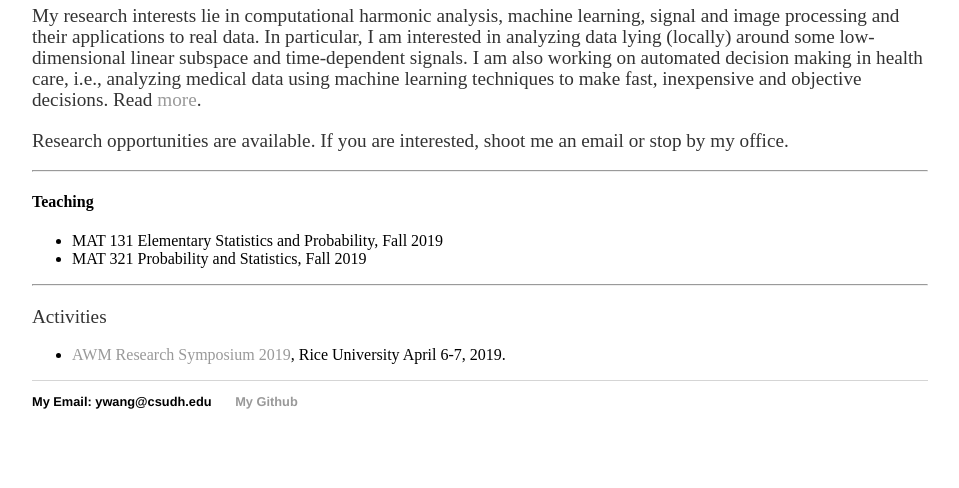
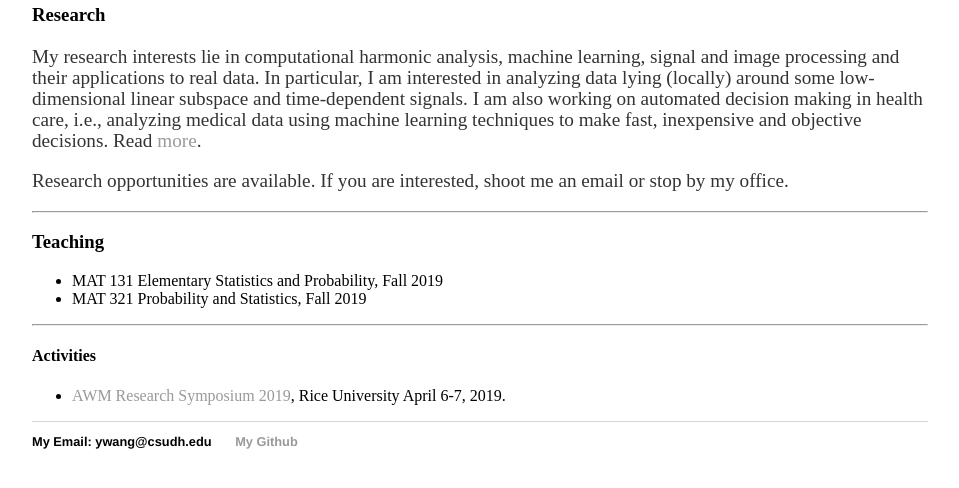
Before and after one commit to mathGrace/mathGrace.github.io, a Jekyll site: the page built from index.md, in a window 1280 px wide, cut to the strip 381-869 px from the top of the page. Shown: the whole strip, without its empty margins (160-1119 px from the left). Built offline with Jekyll 4.4.1, drawn with Linux system fonts in a browser that asks for light colours.

Commit message:
Update index.md

```diff
--- a/index.md
+++ b/index.md
@@ -11,6 +11,7 @@ title: homepage
 
 ---
 
+### Research
 My research interests lie in computational harmonic analysis, machine learning,
 signal and image processing and their applications to real data.
 In particular, I am interested in analyzing data lying (locally) around some low-dimensional
@@ -20,12 +21,12 @@ Research opportunities are available. If you are interested, shoot me an email o
 
 ---
 
-#### Teaching
+### Teaching
 - MAT 131 Elementary Statistics and Probability, Fall 2019
 - MAT 321 Probability and Statistics, Fall 2019
 
 
 ---
 
-Activities
+#### Activities
 - [AWM Research Symposium 2019](https://sites.google.com/site/awmmath/home/RS17/RS19), Rice University April 6-7, 2019.
```
